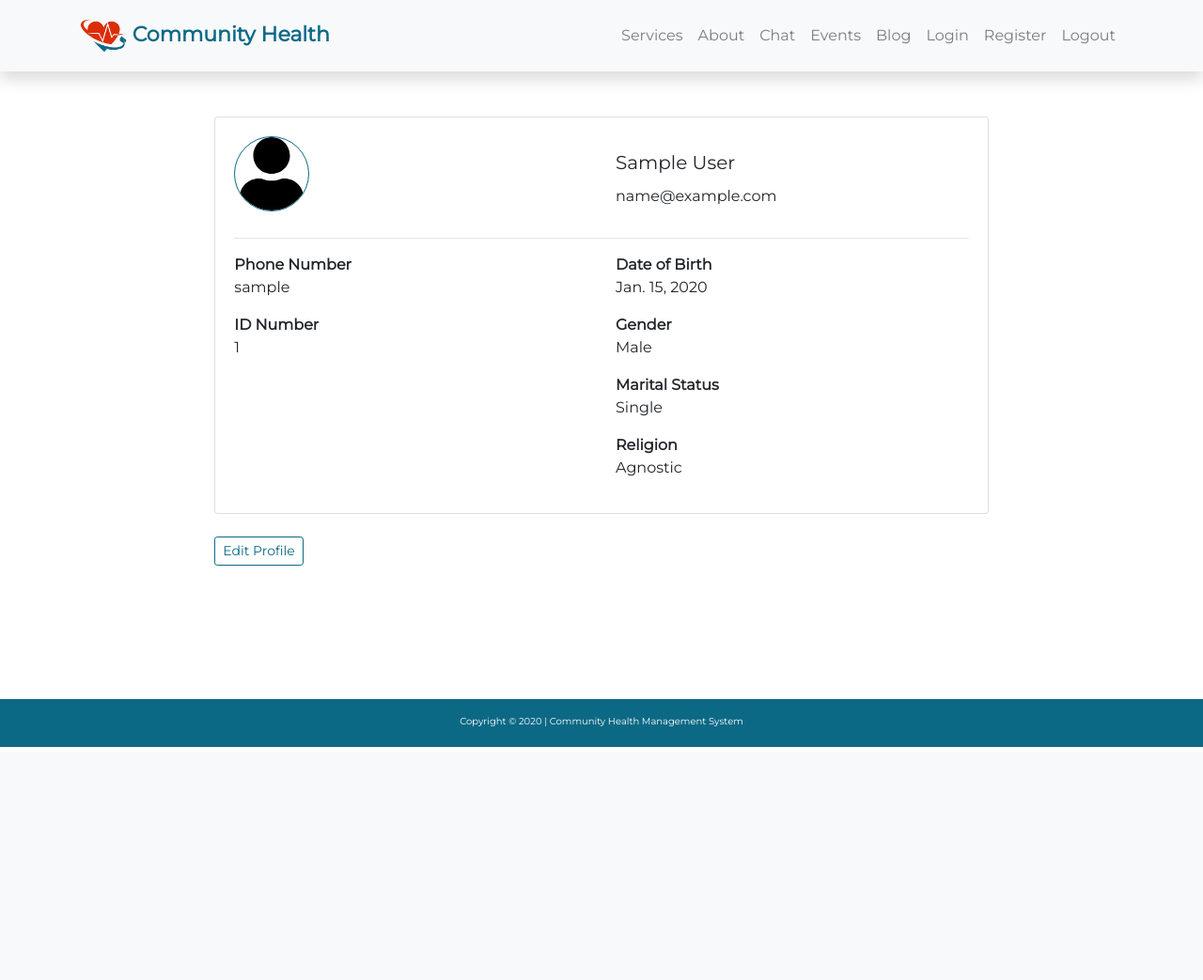
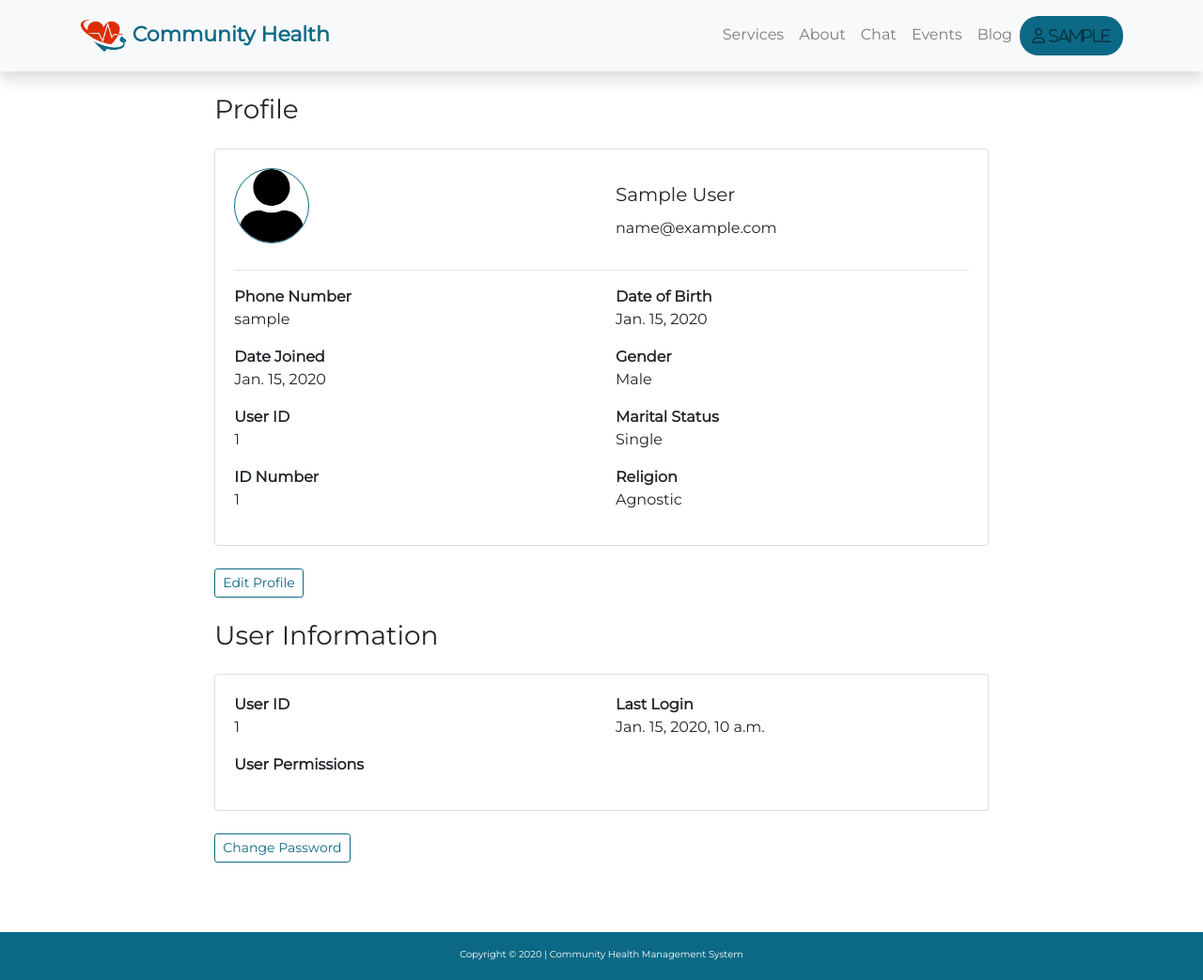
Before and after one commit to BuildForSDGCohort2/Team-213-A, a Django app: page /profile/ in a window 1280 px wide. Shown: the whole page at 94% size. Before the commit the page ends 795 px from the top, so only its background shows below. Run offline with Django 3.2, Linux system fonts and the light colour scheme; a user stored in the database is signed in; tables that the repository leaves empty hold one stand-in row (values such as "Sample post"); parts of the project's set-up code (start-up, migrations or seed data) failed here and were passed over; some libraries are stand-ins or nearby versions.

Commit message:
Polish user profile page and nav user info.

```diff
--- a/accounts/templates/accounts/edit_profile.html
+++ b/accounts/templates/accounts/edit_profile.html
@@ -2,7 +2,6 @@
 {% load static %}
 {% load widget_tweaks %}
 
-{% block css %} <link rel="stylesheet" href="{% static 'accounts/css/style.css' %}"> {% endblock %}
 {% block title %}Edit Profile - {{user.userprofile}} {% endblock title %}
 
 {% block content %}
--- a/accounts/templates/accounts/login.html
+++ b/accounts/templates/accounts/login.html
@@ -2,7 +2,6 @@
 {% load static %}
 {% load widget_tweaks %}
 
-{% block css %} <link rel="stylesheet" href="{% static 'accounts/css/style.css' %}"> {% endblock %}
 {% block title %}Login to your account{% endblock title %}
 
 {% block content %}
--- a/accounts/templates/accounts/profile.html
+++ b/accounts/templates/accounts/profile.html
@@ -2,13 +2,13 @@
 {% load widget_tweaks %}
 {% load static %}
 
-{% block css %} <link rel="stylesheet" href="{% static 'accounts/css/style.css' %}"> {% endblock %}
 {% block title %} Profile - {{user.userprofile}} {% endblock title %}
 
 {% block content %}
 
 <section>
     <div class="col-lg-8 mx-auto">
+        <h3>Profile</h3>
         <div class="card mt-4">
             <div class="card-body">
                 <div class="row">
@@ -32,7 +32,15 @@
                     <div class="col-sm-6">
                         <div>
                             <b>Phone Number</b>
-                            <p>{{user.username}}</p>
+                            <p>{{user}}</p>
+                        </div>
+                        <div>
+                            <b>Date Joined</b>
+                            <p>{{user.date_joined|date:"M. d, Y"}}</p>
+                        </div>
+                        <div>
+                            <b>User ID</b>
+                            <p>{{user.id}}</p>
                         </div>
                         <div>
                             <b>ID Number</b>
@@ -60,8 +68,34 @@
                 </div>
             </div>
         </div>
-        <a href="{% url 'accounts:edit_profile' %}" >
+        <a href="{% url 'accounts:edit_profile' %}">
             <button class="btn btn-sm btn-outline-primary mb-4 mt-4">Edit Profile</button>
+        </a>
+        <h3>User Information</h3>
+        <div class="card mt-4">
+            <div class="card-body">
+                <div class="row">
+                    <div class="col-sm-6">
+                        <div>
+                            <b>User ID</b>
+                            <p>{{user.id}}</p>
+                        </div>
+                        <div>
+                            <b>User Permissions</b>
+                            <p>{{user.}}</p>
+                        </div>
+                    </div>
+                    <div class="col-sm-6">
+                        <div>
+                            <b>Last Login</b>
+                            <p>{{user.last_login}}</p>
+                        </div>
+                    </div>
+                </div>
+            </div>
+        </div>
+        <a href=" {% url 'admin:password_change' %} ">
+            <button class="btn btn-sm btn-outline-primary mb-4 mt-4">Change Password</button>
         </a>
     </div>
 </section>
--- a/accounts/templates/accounts/register.html
+++ b/accounts/templates/accounts/register.html
@@ -2,7 +2,6 @@
 {% load static %}
 {% load widget_tweaks %}
 
-{% block css %} <link rel="stylesheet" href="{% static 'accounts/css/style.css' %}"> {% endblock %}
 {% block title %}Register to Join Us{% endblock title %}
 
 {% block content %}
--- a/accounts/templates/base.html
+++ b/accounts/templates/base.html
@@ -16,7 +16,8 @@
     integrity="sha384-JcKb8q3iqJ61gNV9KGb8thSsNjpSL0n8PARn9HuZOnIxN0hoP+VmmDGMN5t9UJ0Z" crossorigin="anonymous">
   <!-- Custom CSS -->
   <link rel="stylesheet" href="{% static 'site/css/style.css' %}">
- {% block css %}{% endblock %}
+  <link rel="stylesheet" href="{% static 'accounts/css/style.css' %}">
+  {% block css %}{% endblock %}
   <!-- Fontawesome Kit -->
   <script src="https://kit.fontawesome.com/b1eb41e9a4.js" crossorigin="anonymous"></script>
   <!-- Favicons -->
@@ -57,17 +58,32 @@
             <a class="nav-link js-scroll-trigger" href="/events">Events</a>
           </li>
           <li class="nav-item">
-            <a class="nav-link js-scroll-trigger" href="/blog">Blog</a>
+            <a class="nav-link js-scroll-trigger" href="{% url 'blog:index' %}">Blog</a>
           </li>
+          {% if user.is_authenticated %}
+          <li class="nav-item dropdown">
+            <a class="nav-link far fa-user" href="#" id="navbarDropdownMenuLink" role="button"
+              data-toggle="dropdown" aria-haspopup="false" aria-expanded="true">
+              {{user.first_name}}
+            </a>
+            <div class="dropdown-menu" aria-labelledby="navbarDropdownMenuLink">
+              <a class="dropdown-item" href=" {% url 'accounts:profile' %} ">Profile</a>
+              <a class="dropdown-item" href=" {% url 'admin:password_change' %} ">Change Password</a>
+              <a class="dropdown-item" href=" {% url 'accounts:logout' %} ">Logout</a>
+            </div>
+          </li>
+
           <li class="nav-item">
-            <a class="nav-link js-scroll-trigger" href="/login">Login</a>
+
           </li>
-          <li class="nav-item">
-            <a class="nav-link js-scroll-trigger" href="/register">Register</a>
-          </li>
-          <li class="nav-item">
-            <a class="nav-link js-scroll-trigger" href="/logout">Logout</a>
-          </li>
+          {% else %}
+            <li class="nav-item">
+              <a class="nav-link js-scroll-trigger" href=" {% url 'accounts:login' %} ">Login</a>
+            </li>
+            <li class="nav-item">
+              <a class="nav-link js-scroll-trigger" href=" {% url 'accounts:register' %} ">Register</a>
+            </li>
+          {% endif %}
         </ul>
       </div>
     </div>
--- a/static/accounts/css/style.css
+++ b/static/accounts/css/style.css
@@ -1,3 +1,16 @@
 section {
     padding-top: 100px;
 }
+
+.dropdown,
+.dropdown-menu{
+    color: #eee !important;
+    background-color: #0c6985;
+    padding: 5px;
+    border-radius: 20px;
+}
+
+.dropdown-item:hover {
+    color: #0c6985;
+    border-radius: 20px;
+}
```
